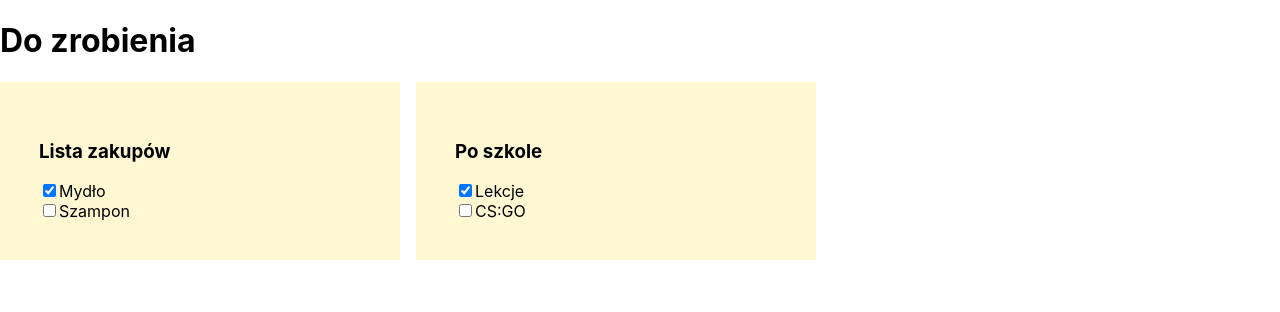
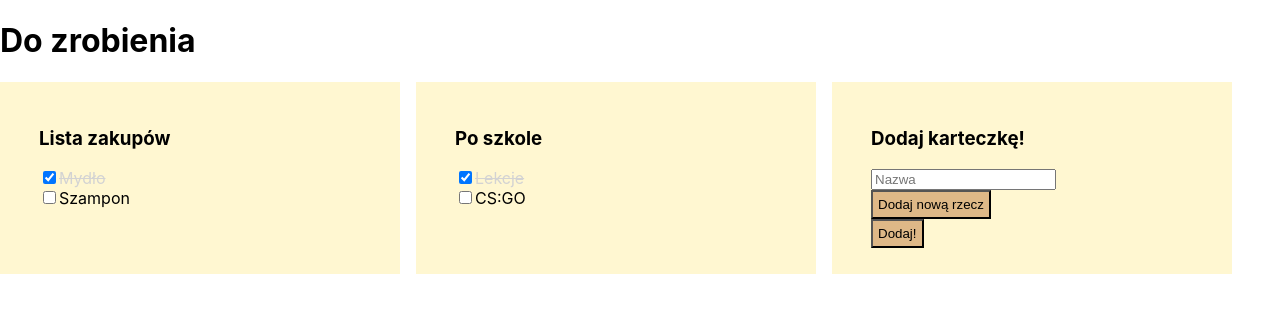
Before and after one commit to ideffix/master-thesis, a React (Create React App) app in the folder react-todo/: page / in a window 1280 px wide. Shown: the top 312 px of the page. Built offline with nearby package versions, Linux system fonts and the light colour scheme.

Commit message:
react base functionality

```diff
--- /dev/null
+++ b/react-todo/src/AddNewTodo.js
@@ -0,0 +1,50 @@
+import React, { useState } from 'react'
+
+export const AddNewTodo = ({ onAdd }) => {
+    const [name, setName] = useState('')
+    const [todos, setTodos] = useState([])
+    const onNameChange = (e) => setName(e.target.value)
+    const onTodoChange = (i) => (e) =>
+        setTodos(
+            todos.map((todo, index) => (i === index ? e.target.value : todo))
+        )
+    const onNewTodoAdd = () => setTodos([...todos, ''])
+    const onGroupAdd = () => {
+        onAdd({
+            name,
+            todos: todos.map(todo => ({
+                name: todo,
+                done: false
+            }))
+        });
+        setTodos([]);
+        setName("");
+    }
+    return (
+        <div className={'todo-group'}>
+            <h3>Dodaj karteczkę!</h3>
+            <input type={'text'} value={name} onChange={onNameChange} placeholder={"Nazwa"}/>
+            {todos.map((todo, i) => (
+                <input
+                    key={i}
+                    type={'text'}
+                    value={todos[i]}
+                    placeholder={"Do zrobienia!"}
+                    onChange={onTodoChange(i)}
+                />
+            ))}
+            <input
+                className={'btn'}
+                type={'button'}
+                value={'Dodaj nową rzecz'}
+                onClick={onNewTodoAdd}
+            />
+            <input
+                className={'btn'}
+                type={'button'}
+                value={'Dodaj!'}
+                onClick={onGroupAdd}
+            />
+        </div>
+    )
+}
--- a/react-todo/src/App.js
+++ b/react-todo/src/App.js
@@ -1,7 +1,8 @@
-import React from 'react'
-import TodoGroup from "./TodoGroup";
+import React, { useState } from 'react'
+import { TodoGroup } from './TodoGroup'
+import { AddNewTodo } from './AddNewTodo'
 
-const groups = [
+const mock = [
     {
         name: 'Lista zakupów',
         todos: [
@@ -30,15 +31,38 @@ const groups = [
     },
 ]
 
-const App = () => (
+const App = () => {
+    const [groups, setGroups] = useState(mock)
+    const onCheck = (groupIndex, todoIndex) => (done) =>
+        setGroups(
+            groups.map((group, i) =>
+                groupIndex === i
+                    ? {
+                          ...group,
+                          todos: group.todos.map((todo, j) =>
+                              todoIndex === j ? { ...todo, done } : todo
+                          ),
+                      }
+                    : group
+            )
+        )
+
+    return (
         <>
             <h1>Do zrobienia</h1>
             <div className={'todo-group-wrapper'}>
-        {groups.map((group) => (
-            <TodoGroup key={group.name} {...group} />
+                {groups.map((group, i) => (
+                    <TodoGroup
+                        key={group.name}
+                        {...group}
+                        onCheck={onCheck}
+                        groupIndex={i}
+                    />
                 ))}
+                <AddNewTodo onAdd={(group) => setGroups([...groups, group])} />
             </div>
         </>
     )
+}
 
 export default App
--- a/react-todo/src/Todo.js
+++ b/react-todo/src/Todo.js
@@ -1,9 +1,12 @@
-import React from "react";
+import React from 'react'
 
-const Todo = ({name, done}) => (
+export const Todo = ({ name, done, onCheck }) => (
     <div>
-        <input type={"checkbox"} checked={done}/><span>{name}</span>
+        <input
+            type={'checkbox'}
+            checked={done}
+            onChange={(e) => onCheck(e.target.checked)}
+        />
+        <span className={done ? 'done' : ''}>{name}</span>
     </div>
 )
-
-export default Todo;
--- a/react-todo/src/TodoGroup.js
+++ b/react-todo/src/TodoGroup.js
@@ -1,9 +1,17 @@
-import React from "react";
-import Todo from "./Todo";
+import React from 'react'
+import { Todo } from './Todo'
 
-const TodoGroup = ({name, todos}) => <div className={'todo-group'}>
-    <h3>{name}</h3>
-    {todos.map(todo => <Todo key={todo.name} {...todo}/>)}
-</div>
-
-export default TodoGroup;
+export const TodoGroup = ({ name, todos, groupIndex, onCheck }) => (
+    <div className={'todo-group'}>
+        <h3>{name}</h3>
+        {todos.map((todo, i) => (
+            <Todo
+                key={todo.name}
+                {...todo}
+                onCheck={onCheck(groupIndex, i)}
+                groupIndex={groupIndex}
+                todoIndex={i}
+            />
+        ))}
+    </div>
+)
--- a/react-todo/src/index.css
+++ b/react-todo/src/index.css
@@ -13,7 +13,7 @@ code {
 }
 
 .todo-group {
-    padding: 39px;
+    padding: 26px 39px;
     background-color: #FFF7D1;
 }
 
@@ -22,3 +22,14 @@ code {
     grid-template-columns: repeat(auto-fit, minmax(240px, 400px));
     grid-gap: 1rem;
 }
+
+.btn {
+    padding: 5px;
+    background-color: burlywood;
+    display: block;
+}
+
+.done {
+    text-decoration: line-through;
+    color: lightgray;
+}
```
Lines whose indentation alone changed are shown as unchanged.
